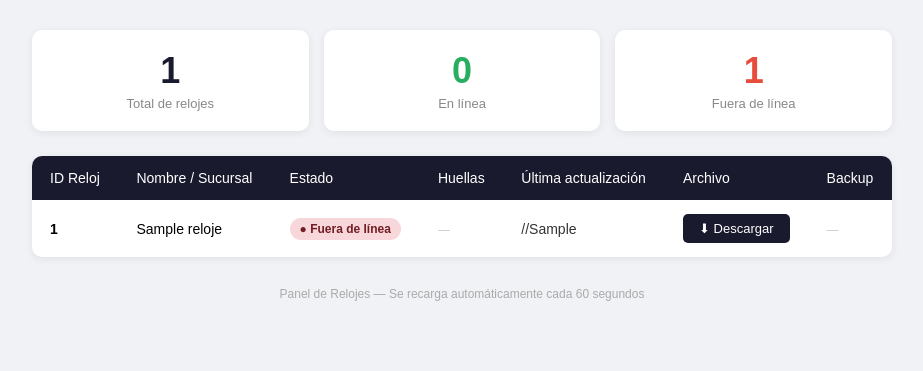
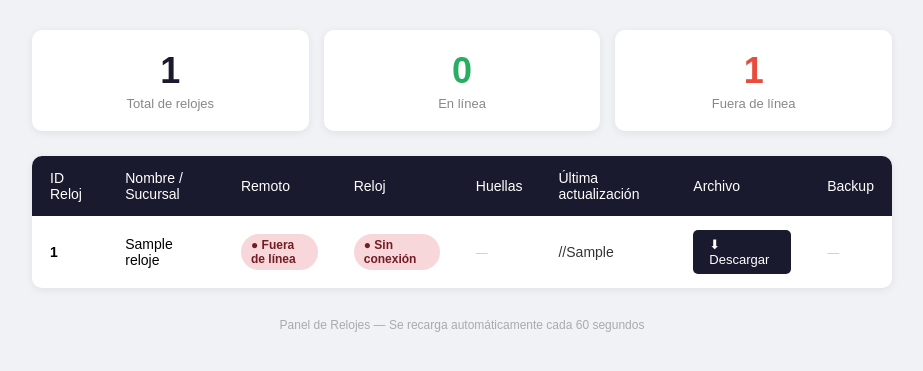
Before and after one commit to Catapato1024/panel-relojes, a Flask app: template templates/index.html in a window 1280 px wide. Shown: the part 59-430 px from the top of the page, without its empty margins (178-1101 px from the left). Run offline with Flask 3, Linux system fonts and the light colour scheme; the template is opened without the code that fills it: most values are stand-ins (such as "Sample title", 1, 10 or a date in 2020).

Commit message:
Update index.html

```diff
--- a/templates/index.html
+++ b/templates/index.html
@@ -110,8 +110,8 @@
 
     <div class="container">
 
-        {% set online_count  = relojes | selectattr('online') | list | length %}
-        {% set offline_count = relojes | rejectattr('online') | list | length %}
+        {% set online_count  = relojes | selectattr('remoto_online') | list | length %}
+        {% set offline_count = relojes | rejectattr('remoto_online') | list | length %}
 
         <div class="resumen">
             <div class="card">
@@ -134,7 +134,8 @@
                 <tr>
                     <th>ID Reloj</th>
                     <th>Nombre / Sucursal</th>
-                    <th>Estado</th>
+                    <th>Remoto</th>
+                    <th>Reloj</th>
                     <th>Huellas</th>
                     <th>Última actualización</th>
                     <th>Archivo</th>
@@ -147,10 +148,17 @@
                     <td><strong>{{ r.device_id }}</strong></td>
                     <td>{{ r.nombre }}</td>
                     <td>
-                        {% if r.online %}
+                        {% if r.remoto_online %}
                         <span class="badge online">● En línea</span>
                         {% else %}
                         <span class="badge offline">● Fuera de línea</span>
+                        {% endif %}
+                    </td>
+                    <td>
+                        {% if r.reloj_online %}
+                        <span class="badge online">● Conectado</span>
+                        {% else %}
+                        <span class="badge offline">● Sin conexión</span>
                         {% endif %}
                     </td>
                     <td>
```
